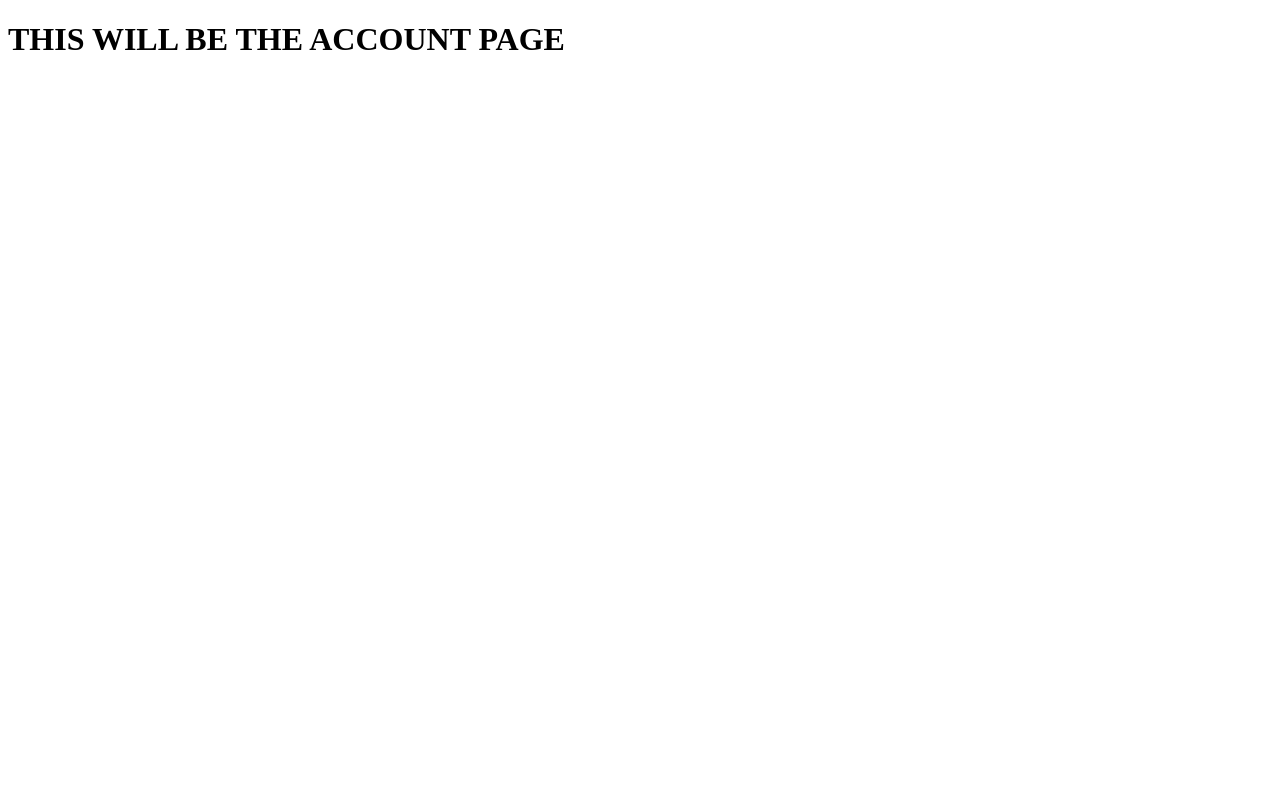
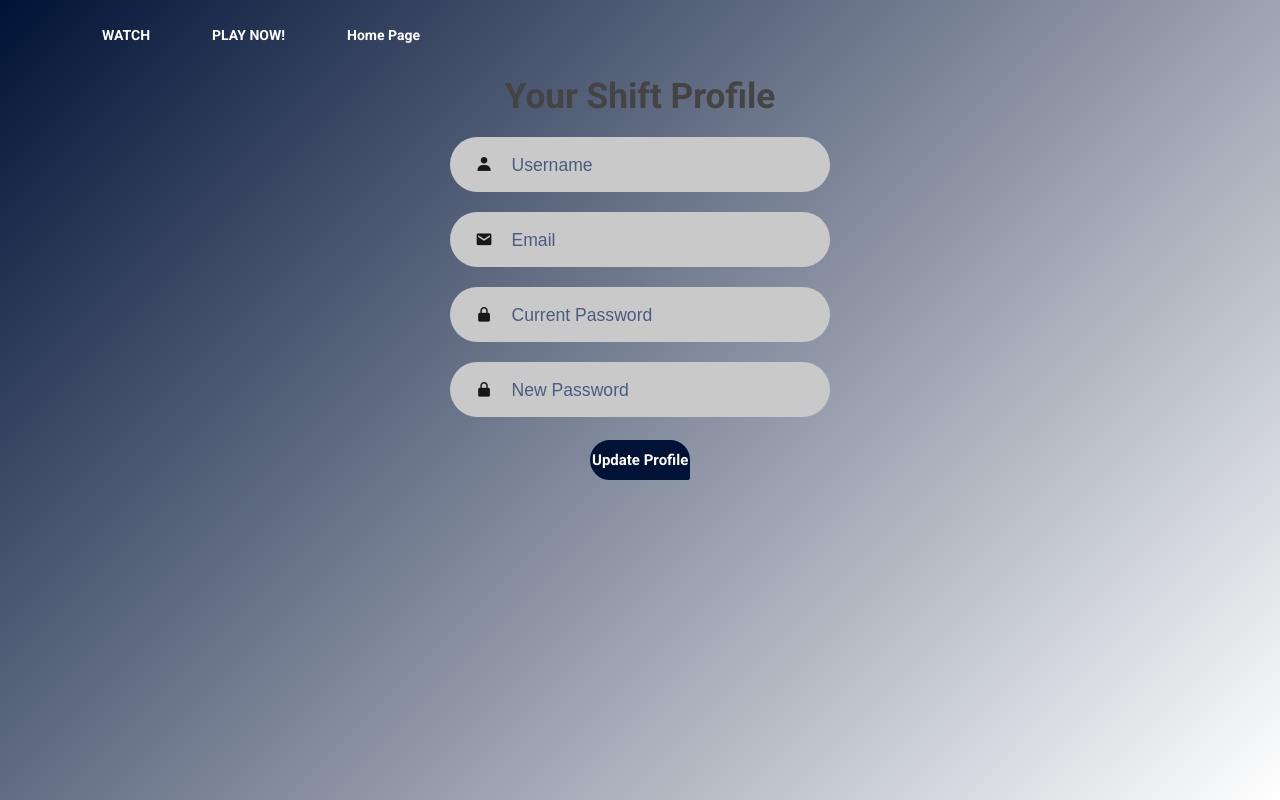
Before and after one commit to Phathumzi/shift-onlineProject, a PHP site: page /Account.php in a window 1280 px wide. Run offline with PHP 8.4, Linux system fonts and the light colour scheme.

Commit message:
Update Account.php
Created Account Page UI

```diff
--- a/Account.php
+++ b/Account.php
@@ -1,17 +1,49 @@
 <!DOCTYPE html>
 <html lang="en">
+  <head>
+    <title>Account</title>
+    <link
+      href="https://unpkg.com/boxicons@2.1.1/css/boxicons.min.css"
+      rel="stylesheet"
+    />
+    <link rel="stylesheet" href="css/app.css" />
+    <link rel="stylesheet" href="/css/style.css"/>
 
-<head>
-    <meta charset="UTF-8">
-    <meta http-equiv="X-UA-Compatible" content="IE=edge">
-    <meta name="viewport" content="width=device-width, initial-scale=1.0">
-    <title>Document</title>
-</head>
+  </head>
 
-<body>
+  <body>
+  <div class="main">
+        <div class="navbar">
+            <div class="menu">
+                <ul>
+                    <li><a href="/watch.php">WATCH</a></li>
+                    <li><a href="/play.php">PLAY NOW!</a></li>
+                    <li><a href="/homepage.php">Home Page</a></li>
 
-    <h1>THIS WILL BE THE ACCOUNT PAGE</h1>
+                </ul>
+            </div>
+        </div>
+        <form action="update_profile" method="post">
+                <h2 class="title">Your Shift Profile</h2>
+                <div class="input-field">
+                    <i class="bx bxs-user"></i>
+                    <input type="text" placeholder="Username" name="username" />
+                </div>
+                <div class="input-field">
+                    <i class="bx bxs-envelope"></i>
+                    <input type="text" placeholder="Email" name="email" />
+                </div>
+                <div class="input-field">
+                    <i class="bx bxs-lock-alt"></i>
+                    <input type="password" placeholder="Current Password" name="current_password" />
+                </div>
+                <div class="input-field">
+                    <i class="bx bxs-lock-alt"></i>
+                    <input type="password" placeholder="New Password" name="new_password" />
+                </div>
+                    <input type="submit" value="Update Profile" class="btn solid" />
 
-</body>
-
+    </form>
+  </div>
+  </body>
 </html>
```
